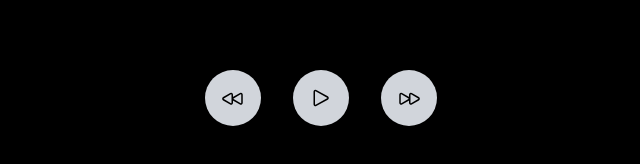
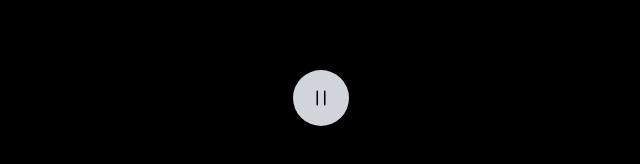
Before and after one commit to vi-ichi/x, a Next.js app: page / in a window 1280 px wide. Both pictures are taken after a click on the button 640 px from the left and 708 px from the top of the page. Shown: the part 610-774 px from the top of the page, without its empty margins (319-959 px from the left). Built offline with nearby package versions, Linux system fonts and the light colour scheme.

Commit message:
play pause

```diff
--- a/pages/index.js
+++ b/pages/index.js
@@ -5,9 +5,10 @@ import data from "@/data";
 
 export default function Home() {
   const [i, setI] = useState(0);
-  const [jump, setJump] = useState(false);
+  // const [jump, setJump] = useState(false);
   const [height, setHeight] = useState(0);
   const [width, setWidth] = useState(0);
+  const [isPlay, setIsPlay] = useState(false);
   const ref = useRef();
 
   function next() {
@@ -26,6 +27,14 @@ export default function Home() {
     }
 
     setI(i - 1);
+  }
+
+  function play() {
+    setIsPlay(true);
+  }
+
+  function pause() {
+    setIsPlay(false);
   }
 
   useEffect(() => {
@@ -67,6 +76,7 @@ export default function Home() {
         <div>{data[i].author}</div>
       </div>
       <div className="absolute flex justify-center w-full bottom-0 mb-16 gap-8">
+        {!isPlay && (
           <button className="rounded-full bg-gray-300 p-4" onClick={prev}>
             <svg
               xmlns="http://www.w3.org/2000/svg"
@@ -83,7 +93,28 @@ export default function Home() {
               />
             </svg>
           </button>
-        <button className="rounded-full bg-gray-300 p-4">
+        )}
+        {isPlay && (
+          <button className="rounded-full bg-gray-300 p-4" onClick={pause}>
+            <svg
+              xmlns="http://www.w3.org/2000/svg"
+              fill="none"
+              viewBox="0 0 24 24"
+              stroke-width="1.5"
+              stroke="black"
+              class="w-6 h-6"
+            >
+              <path
+                stroke-linecap="round"
+                stroke-linejoin="round"
+                d="M15.75 5.25v13.5m-7.5-13.5v13.5"
+              />
+            </svg>
+          </button>
+        )}
+        {!isPlay && (
+          <>
+            <button className="rounded-full bg-gray-300 p-4" onClick={play}>
               <svg
                 xmlns="http://www.w3.org/2000/svg"
                 fill="none"
@@ -115,6 +146,8 @@ export default function Home() {
                 />
               </svg>
             </button>
+          </>
+        )}
       </div>
       <canvas height={height} width={width} ref={ref}></canvas>
     </>
```
Lines whose indentation alone changed are shown as unchanged.
